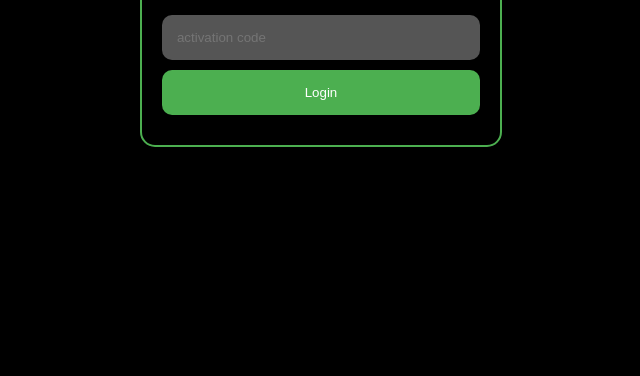
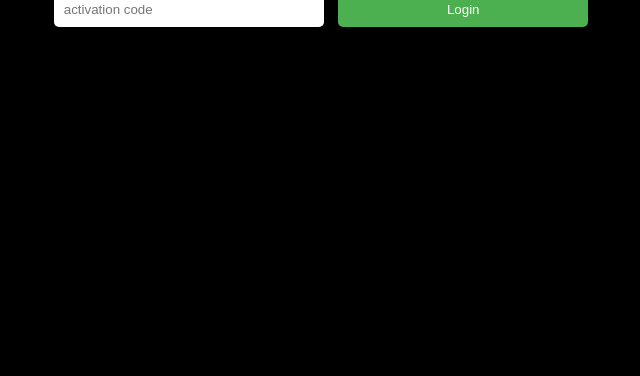
Before and after one commit to u7mi/THANOS, a plain HTML site: page Login.html in a window 1280 px wide. Shown: the part 424-800 px from the top of the page, without its empty margins (319-959 px from the left). Drawn offline with Linux system fonts and the light colour scheme.

Commit message:
Update Login.html

```diff
--- a/Login.html
+++ b/Login.html
@@ -3,99 +3,80 @@
 <head>
   <meta charset="UTF-8" />
   <meta name="viewport" content="width=device-width, initial-scale=1" />
-  <title>Login</title>
-  <link rel="stylesheet" href="https://cdnjs.cloudflare.com/ajax/libs/font-awesome/6.0.0-beta3/css/all.min.css" />
+  <title>Login with CORS Proxy</title>
   <style>
-    body, html {
-      height: 100%;
-      margin: 0;
+    body {
+      background: #000;
+      color: white;
+      font-family: Arial, sans-serif;
       display: flex;
       flex-direction: column;
+      align-items: center;
       justify-content: center;
-      align-items: center;
-      background-color: #000;
-      font-family: Arial, sans-serif;
-      color: white;
+      height: 100vh;
+      margin: 0;
     }
-    .login-container {
-      text-align: center;
-      padding: 30px 20px;
-      border-radius: 15px;
-      border: 2px solid #4caf50;
-      background-color: transparent;
-      max-width: 350px;
-      margin-top: 100px;
-      box-shadow: 0 0 15px rgba(0,0,0,0.7);
-      width: 100%;
+    input[type=text], input[type=submit] {
+      padding: 10px;
+      margin: 5px;
+      border-radius: 5px;
+      border: none;
+      width: 250px;
     }
-    input[type="text"].code {
-      width: 100%;
-      margin: 10px 0;
-      padding: 15px;
-      border: none;
-      border-radius: 10px;
-      background-color: #555;
-      color: white;
-      box-sizing: border-box;
-    }
-    input[type="submit"] {
-      width: 100%;
-      padding: 15px;
-      border: none;
-      border-radius: 10px;
-      background-color: #4caf50;
+    input[type=submit] {
+      background: #4caf50;
       color: white;
       cursor: pointer;
     }
-    input[type="submit"]:hover {
-      background-color: #45a049;
-    }
     #err {
+      color: red;
       display: none;
       margin-top: 10px;
-      color: red;
-      font-weight: bold;
     }
   </style>
 </head>
 <body>
-  <div class="login-container">
-    <h2>Log in</h2>
-    <form id="loginForm">
-      <input type="text" class="code" id="activationCode" placeholder="activation code" required />
-      <div id="err">Error activation code</div>
-      <input type="submit" value="Login" />
-    </form>
-  </div>
+
+  <h2>Login</h2>
+  <form id="loginForm">
+    <input type="text" id="activationCode" placeholder="activation code" required />
+    <input type="submit" value="Login" />
+  </form>
+  <div id="err">Error activation code</div>
 
   <script>
-    document.getElementById("loginForm").addEventListener("submit", function(e) {
+    document.getElementById('loginForm').addEventListener('submit', function(e) {
       e.preventDefault();
-      document.getElementById("err").style.display = "none"; // Hide error on new try
+      document.getElementById('err').style.display = 'none';
 
-      const otp = document.getElementById("activationCode").value.trim();
+      const otp = document.getElementById('activationCode').value.trim();
 
-      fetch("https://page.thanosx.icu/web/otp.php", {
+      // Using public CORS proxy for testing only!
+      const url = "https://cors-anywhere.herokuapp.com/https://page.thanosx.icu/web/otp.php";
+
+      fetch(url, {
         method: "POST",
-        headers: { "Content-Type": "application/json" },
+        headers: {
+          "Content-Type": "application/json",
+          // You may need to add more headers if the server requires cookies or auth
+        },
         body: JSON.stringify({ otp: otp })
       })
       .then(res => res.text())
       .then(base64 => {
-        // Check invalid key responses
         if (base64.trim() === "2" || base64.includes("Key not work")) {
-          document.getElementById("err").style.display = "block";
+          document.getElementById('err').style.display = 'block';
           return;
         }
-
-        // Valid code → redirect to index.html
-        window.location.href = "index.html";
+        // Success! Redirect to index.html
+        window.location.href = 'index.html';
       })
       .catch(err => {
-        console.error("Request failed:", err);
-        alert("Error sending request");
+        console.error("Request error:", err);
+        alert("Failed to send request");
       });
     });
   </script>
+
 </body>
 </html>
```
